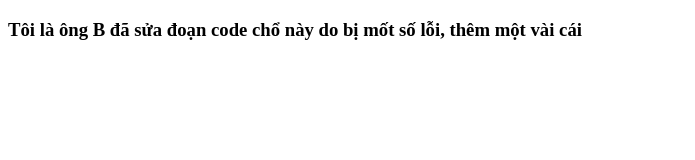
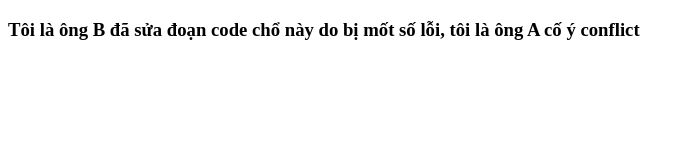
Before and after one commit to DMT-011/Git-demo, a plain HTML site: page index.html in a window 1280 px wide. Shown: the whole page, without its empty margins (0-695 px from the left). Drawn offline with Linux system fonts and the light colour scheme.

Commit message:
Update index.html

```diff
--- a/index.html
+++ b/index.html
@@ -12,7 +12,7 @@
     <ul class="comment-block">
 
     </ul>
-    <h3>Tôi là ông B đã sửa đoạn code chổ này do bị mốt số lỗi, thêm một vài cái</h3>
+    <h3>Tôi là ông B đã sửa đoạn code chổ này do bị mốt số lỗi, tôi là ông A cố ý conflict</h3>
     <script src="./main.js"></script>
   </body>
 </html>
```
